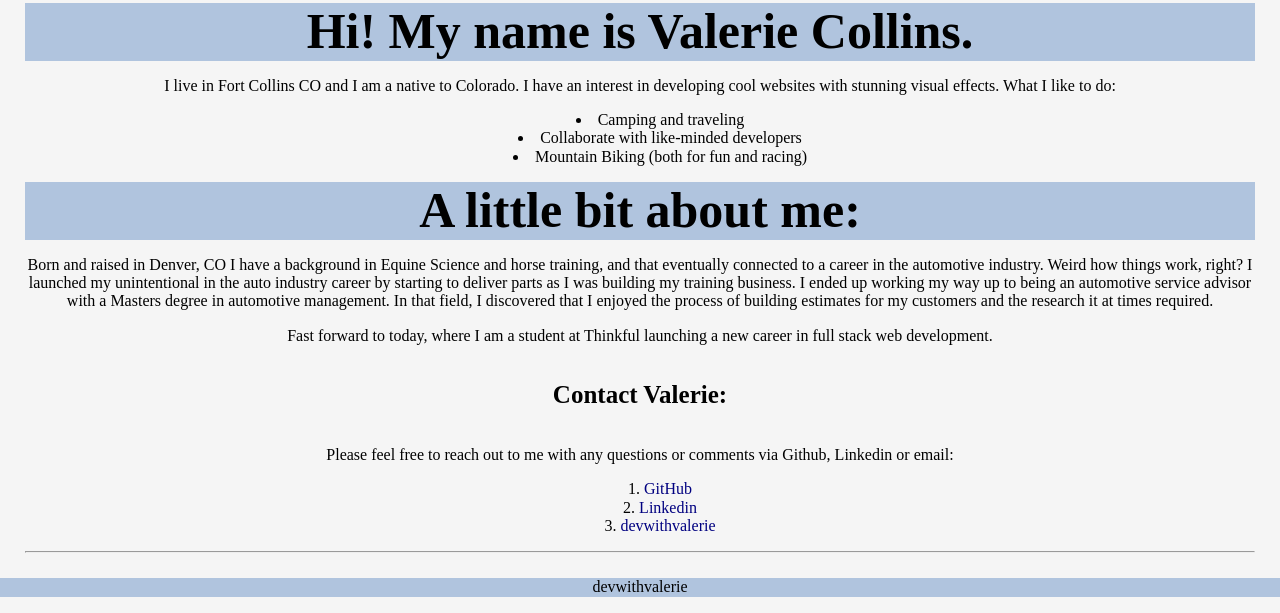
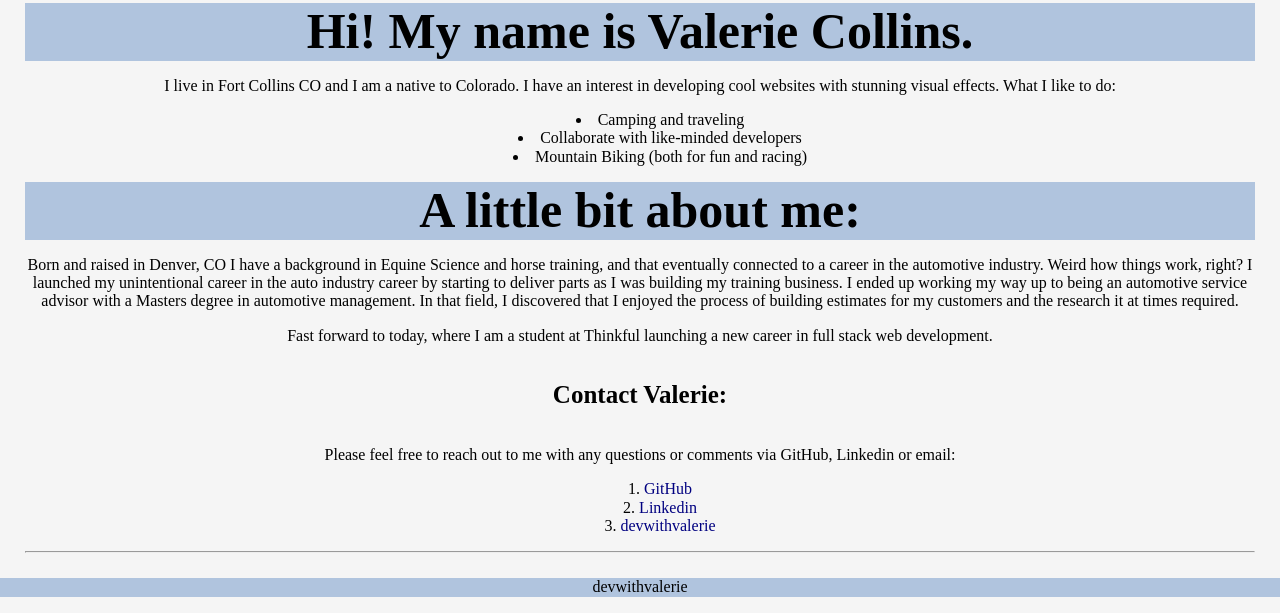
Before and after one commit to valerieacollins/Portfolio, a plain HTML site: page index.html in a window 1280 px wide. Shown: the part 870-1483 px from the top of the page. Drawn offline with nearby package versions, Linux system fonts and the light colour scheme.

Commit message:
Update index.html

```diff
--- a/index.html
+++ b/index.html
@@ -35,11 +35,11 @@
         <!--that section was the about me-->
 
            <h3> A little bit about me:</h3>
-           <p> Born and raised in Denver, CO I have a background in Equine Science and horse training, and that eventually connected to a career in the automotive industry. Weird how things work, right? I launched my unintentional in the auto industry career by starting to deliver parts as I was building my training business. I ended up working my way up to being an automotive service advisor with a Masters degree in automotive management. In that field, I discovered that I enjoyed the process of building estimates for my customers and the research it at times required.</p>
+           <p> Born and raised in Denver, CO I have a background in Equine Science and horse training, and that eventually connected to a career in the automotive industry. Weird how things work, right? I launched my unintentional career in the auto industry career by starting to deliver parts as I was building my training business. I ended up working my way up to being an automotive service advisor with a Masters degree in automotive management. In that field, I discovered that I enjoyed the process of building estimates for my customers and the research it at times required.</p>
            <p> Fast forward to today, where I am a student at Thinkful launching a new career in full stack web development.</p>
 
            <h2> Contact Valerie:</h2>
-           <p> Please feel free to reach out to me with any questions or comments via Github, Linkedin or email:</p>
+           <p> Please feel free to reach out to me with any questions or comments via GitHub, Linkedin or email:</p>
                 <ol>
                   <li>
                                       <a href="http://www.github.com/valerieacollins"  target= "\_blank">GitHub</a> </li>
```
